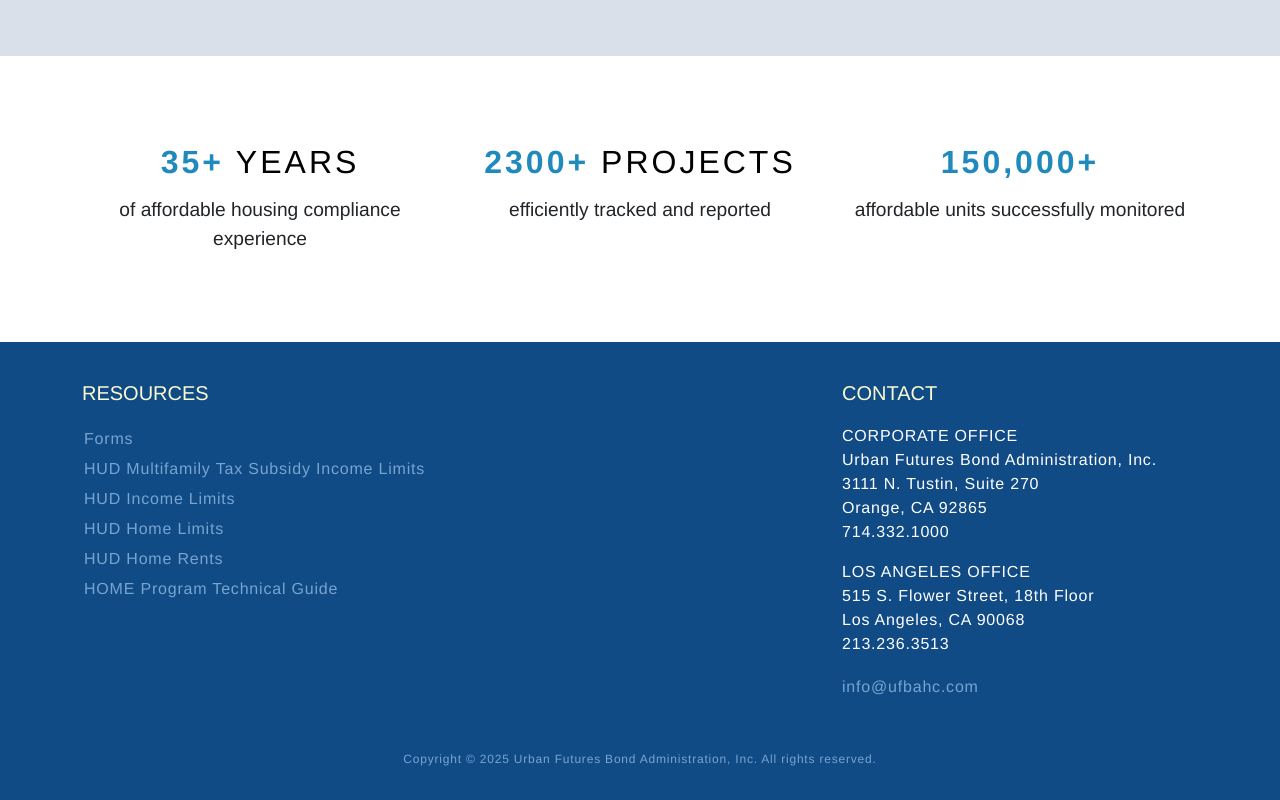
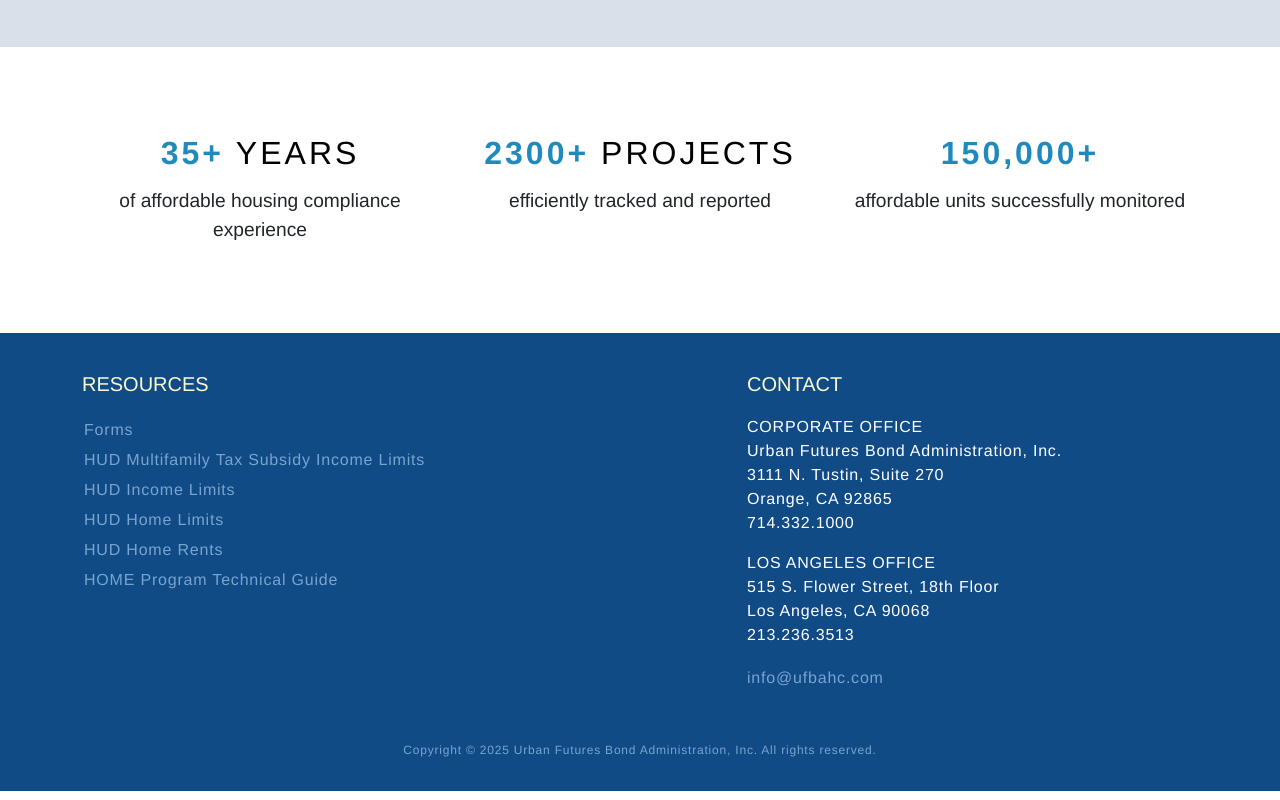
Before and after one commit to giantsoup/ufba, a plain HTML site: page Site Design 6/index.html in a window 1280 px wide. Shown: the part 1734-2534 px from the top of the page. Drawn offline with nearby package versions, Linux system fonts and the light colour scheme.

Commit message:
Fixed footer section on index.html file.

```diff
--- a/Site Design 6/index.html
+++ b/Site Design 6/index.html
@@ -39,7 +39,7 @@
             <div class="container px-4 text-center">
                 <h1 class="display-4">Experts in <span>Affordable</br>Housing Compliance</span></h1>
                 <p class="lead">and Occupancy Monitoring for more public agencies than any other firm in the Western United States</p>
-                <a href="#"><button class="btn btn-dark btn-sm mt-3">Learn More</button></a>
+                <a href="about-us.html"><button type="button" class="btn btn-primary">LEARN MORE</button></a>
             </div>
         </header>
 
@@ -126,7 +126,7 @@
         <section id="footer">
             <div class="container footer">
                 <div class="row">
-                    <div class="col-md-4 text-left">
+                    <div class="col-md-7 text-left">
                         <p class="footer-head">RESOURCES</p>
                         <ul class="footer-links">
                             <li><a href="#">Forms</a></li>
@@ -137,9 +137,7 @@
                             <li><a href="#">HOME Program Technical Guide</a></li>
                         </ul>
                     </div>
-                    <div class="col-md-4 text-center">
-                    </div>
-                    <div class="col-md-4 text-left">
+                    <div class="col-md-5 text-left">
                         <p class="footer-head">CONTACT</p>
                         <p class="footer-body">CORPORATE OFFICE</br>
                         Urban Futures Bond Administration, Inc.</br>
```
